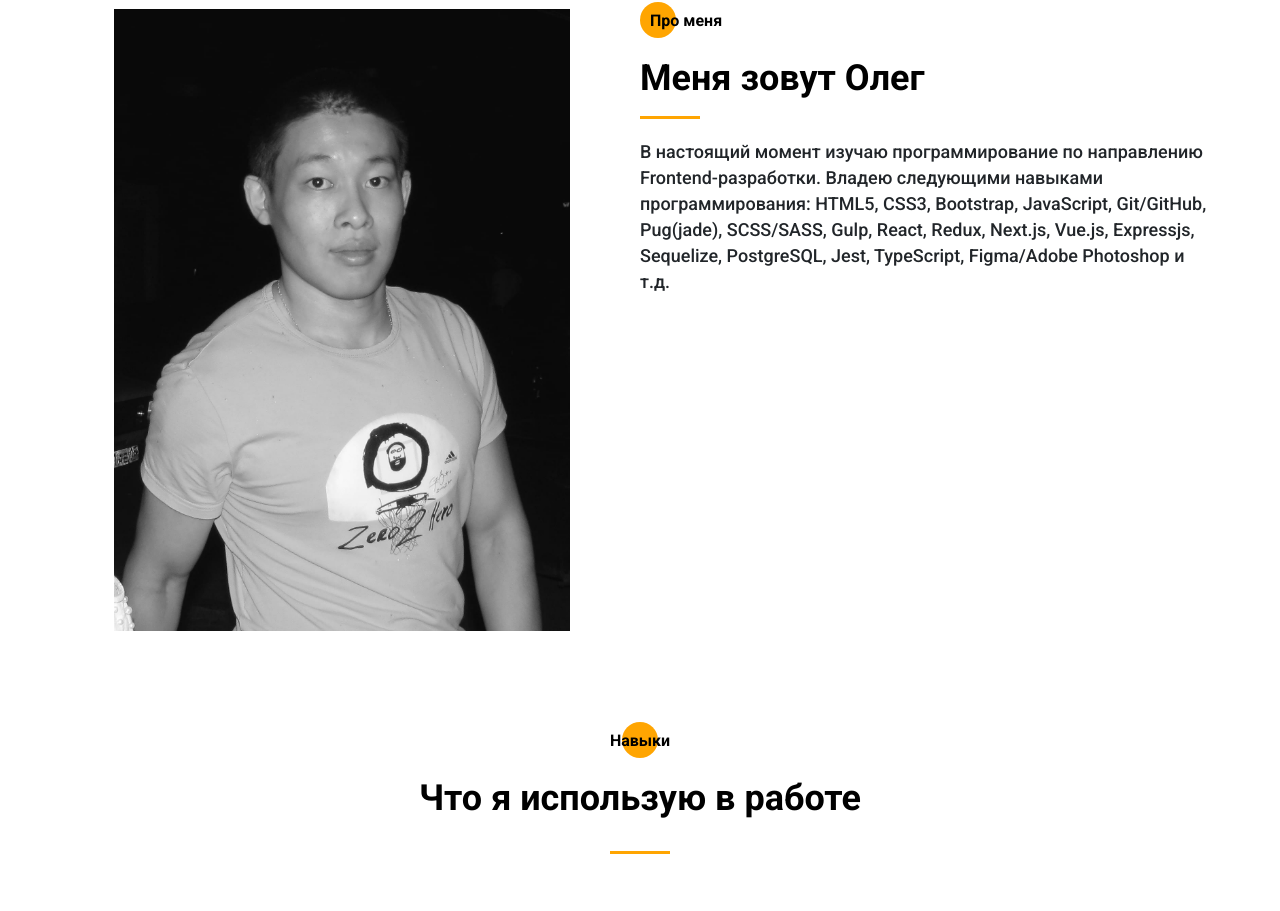
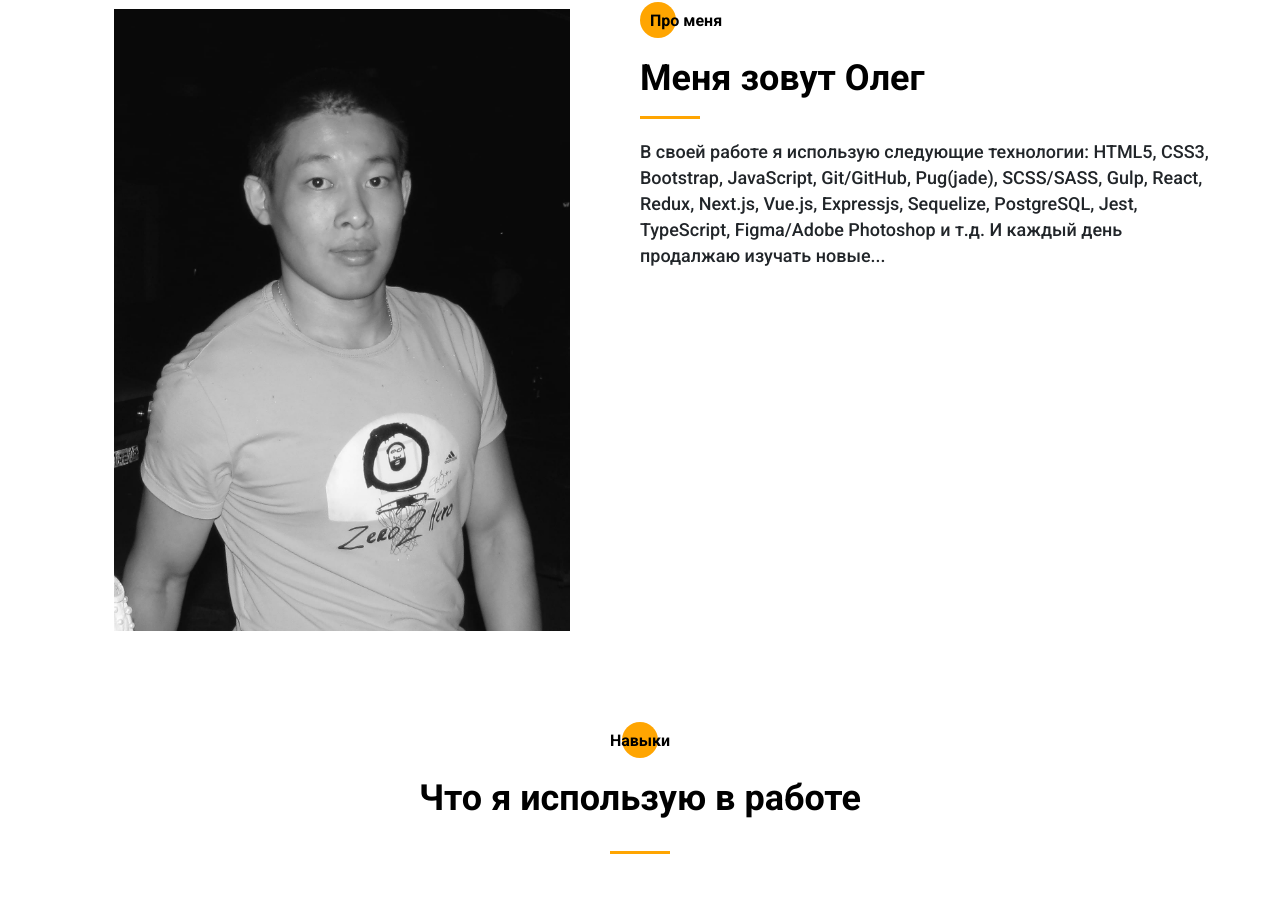
Before and after one commit to magayoleg/magayoleg.github.io, a plain HTML site: page index.html in a window 1280 px wide. Shown: the part 890-1801 px from the top of the page. Drawn offline with Linux system fonts and the light colour scheme.

Commit message:
Update index.html

```diff
--- a/index.html
+++ b/index.html
@@ -218,10 +218,10 @@
             <div class="title_fs36">Меня зовут Олег</div>
             <div class="aboutMe__line"></div>
             <p class="aboutMe__content_fs14">
-              В настоящий момент изучаю программирование по направлению
-              Frontend-разработки. Владею следующими навыками программирования:
+              В своей работе я использую следующие технологии:
               HTML5, CSS3, Bootstrap, JavaScript, Git/GitHub, Pug(jade),
               SCSS/SASS, Gulp, React, Redux, Next.js, Vue.js, Expressjs, Sequelize, PostgreSQL, Jest, TypeScript, Figma/Adobe Photoshop и т.д.
+              И каждый день продалжаю изучать новые...
             </p>
           </div>
           <!-- <div class="aboutMe__skills">
```
